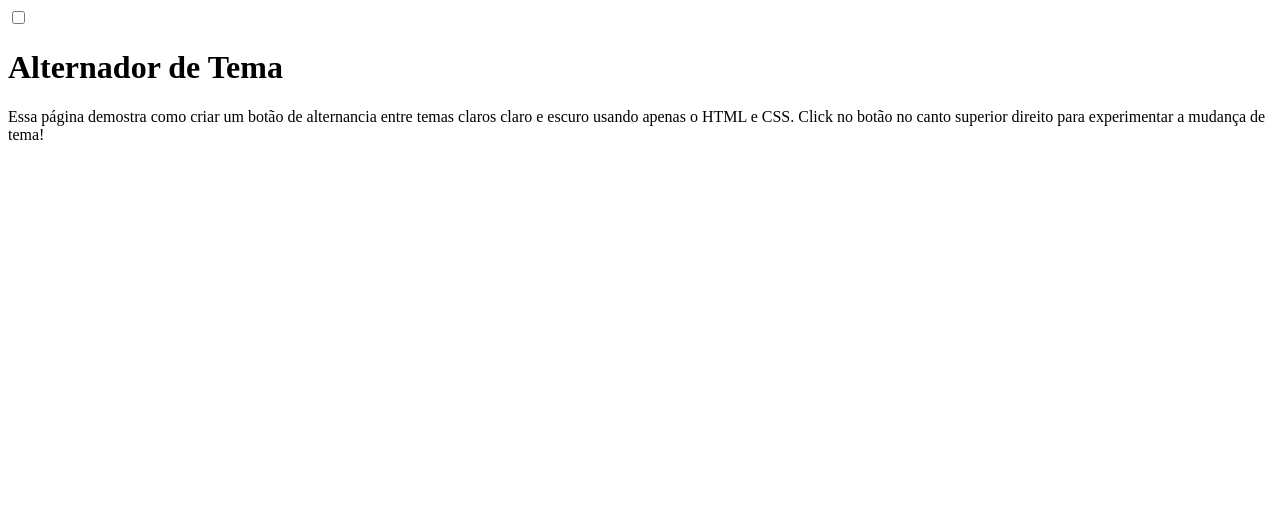
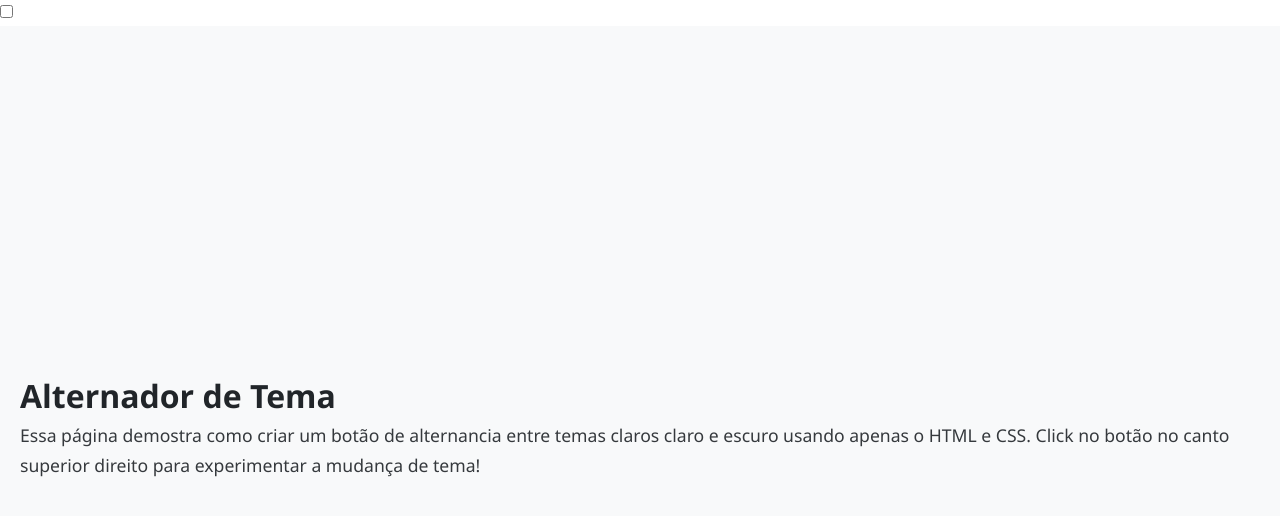
Before and after one commit to LucasCarvalhoo/troca-de-tema, a plain HTML site: page index.html in a window 1280 px wide. Drawn offline with Linux system fonts and the light colour scheme.

Commit message:
adicionando estilo

```diff
--- a/css/reset.css
+++ b/css/reset.css
@@ -0,0 +1,33 @@
+*{
+    margin: 0;
+    padding: 0;
+    box-sizing: border-box;
+}
+
+body{
+    font-family: 'Segoe UI', Tahoma, Geneva, Verdana, sans-serif;
+    line-height: 1.6;
+    min-height: 100vh;
+}
+
+.page{
+    min-height: 100vh;
+    background-color: var(--bg-color);
+    color: var(--text-color);
+    display: flex;
+    justify-content: center;
+    align-items: center;
+    padding: 20px;
+    transition: background-color var(--transition-time) ease, color var(--transition-time) ease;
+}
+
+.info-text{
+    line-height: 1.7;
+    font-size: 1.1rem;
+    opacity: 0.9;
+    transition: opacity var(--transition-time) ease;
+}
+
+.info-text:hover{
+    opacity: 1;
+}
--- a/css/style.css
+++ b/css/style.css
@@ -0,0 +1,3 @@
+@import "reset.css";
+@import "toggle.css";
+@import "variables.css"
--- a/css/variables.css
+++ b/css/variables.css
@@ -0,0 +1,19 @@
+:root {
+    --bg-color: #f8f9fa;
+    --text-color: #212529;
+
+    --toggle-bg: #dee2e6;
+    --toggle-circle: #ffffff;
+    --toggle-border: #ced4da;
+    --toggle-active: #198754;
+
+    --shadow: rgba(0, 0, 0, 0.1);
+    --transition-time: 0.3s;
+}
+
+#theme-toggle:checked ~ .page {
+    --bg-color: #212529;
+    --text-color: #f8f9fa;
+    --toggle-bg: #495057;
+    --toggle-border: #6c757d;
+}
--- a/index.html
+++ b/index.html
@@ -4,6 +4,7 @@
     <meta charset="UTF-8">
     <meta name="viewport" content="width=device-width, initial-scale=1.0">
     <title>Toggle Theme</title>
+    <link rel="stylesheet" href="css/style.css">
 </head>
 <body>
 
```
